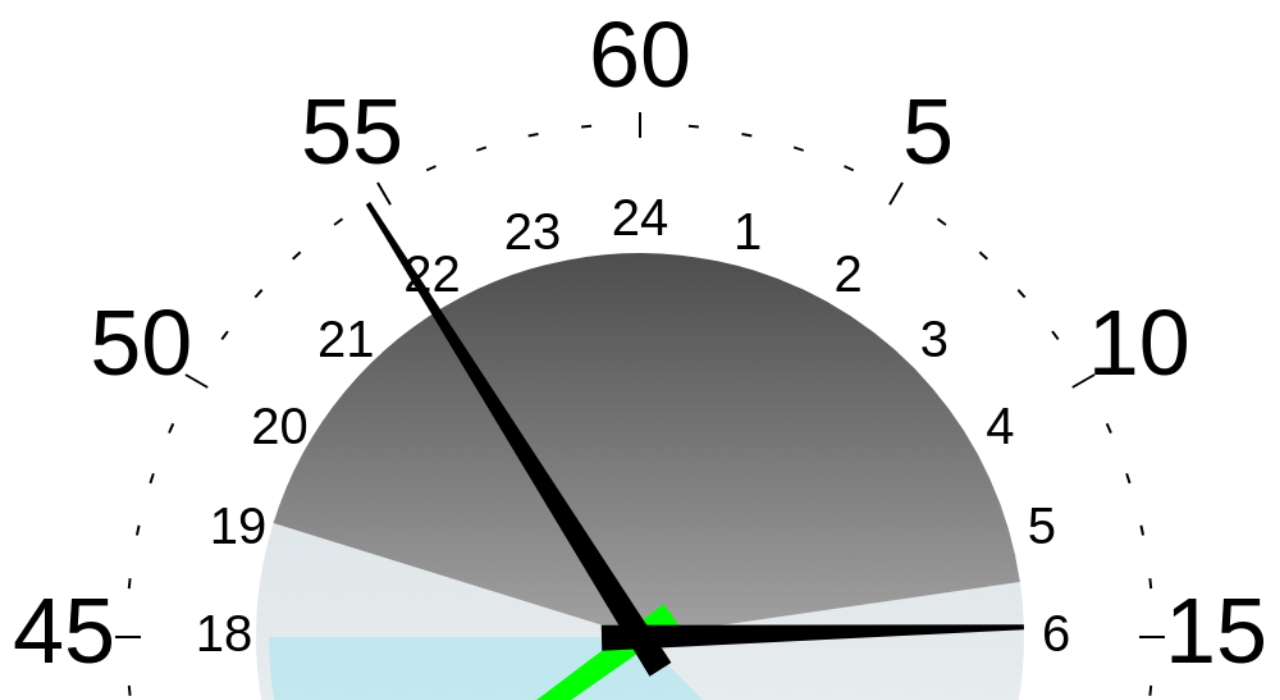
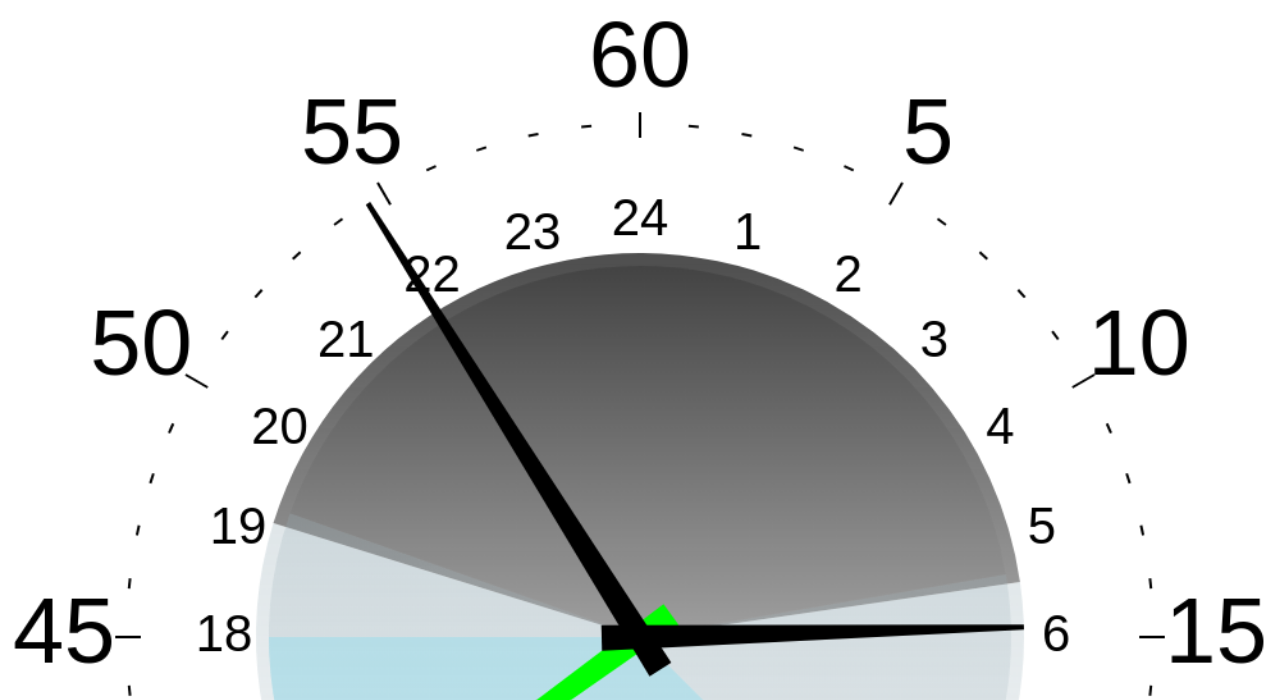
Before and after one commit to CyrilChi/24-h-clock, a plain HTML site: page index.html in a window 1280 px wide. Shown: the part 100-800 px from the top of the page. Drawn offline with nearby package versions, Linux system fonts and the light colour scheme.

Commit message:
Adding sunrise and sunset times for 7 days ago

```diff
--- a/index.html
+++ b/index.html
@@ -13,7 +13,7 @@
     </div>
   </body>
   <script type="module">
-    import { InitTime, SunTime } from './timeClass.js';
+    import { InitTime } from './timeClass.js';
     var canvas, ctx, clockRadius, ratio;
     $(function () {
       init();
@@ -36,10 +36,14 @@
     }
 
     function drawScene() {
-      var T = new InitTime(new Date());
+      let t = new Date();
+      var T = new InitTime(t);
       var nowTime = T.getCurrentTime();
-      var S = new SunTime(nowTime);
-      var sunTime = S.getSunTime();
+      var sunTime = T.getSunTime();
+      // n 天前时间
+      let nDaysAgo = 7;
+      var T2 = new InitTime(new Date(t.setDate(t.getDate() - nDaysAgo)));
+      var sunTime2 = T2.getSunTime();
       // save current context
       $('#dataText').text(`${nowTime.y}年${nowTime.m}月${nowTime.d}日 周${nowTime.w}`);
 
@@ -82,6 +86,46 @@
       let linearGradient1 = ctx.createLinearGradient(0, 400, 0, 0);
       linearGradient1.addColorStop(0, 'white');
       linearGradient1.addColorStop(1, 'rgba(0,0,0,0.9)');
+      ctx.fillStyle = linearGradient1;
+      ctx.fill();
+      ctx.restore();
+
+      // draw n 天前 日出扇形
+      ctx.save();
+      ctx.beginPath();
+      ctx.moveTo(clockRadius, clockRadius);
+      ctx.arc(
+        clockRadius,
+        clockRadius,
+        clockRadius * 0.58,
+        (Math.PI * (sunTime2.sunriseHours + sunTime2.sunriseMinutes / 60 - 6)) / 12,
+        (Math.PI * (sunTime2.sunsetHours + sunTime2.sunsetMinutes / 60 - 6)) / 12,
+        false
+      );
+      ctx.closePath();
+      let linearGradient4 = ctx.createLinearGradient(0, 0, 0, 500);
+      linearGradient2.addColorStop(0, 'rgba(152,174,183,0.4)');
+      linearGradient2.addColorStop(1, 'rgba(152,174,183,0.01)');
+      ctx.fillStyle = linearGradient2;
+      ctx.fill();
+      ctx.restore();
+
+      // draw n 天前日落扇形
+      ctx.save();
+      ctx.beginPath();
+      ctx.moveTo(clockRadius, clockRadius);
+      ctx.arc(
+        clockRadius,
+        clockRadius,
+        clockRadius * 0.58,
+        (Math.PI * (sunTime2.sunsetHours + sunTime2.sunsetMinutes / 60 - 6)) / 12,
+        (Math.PI * (sunTime2.sunriseHours + sunTime2.sunriseMinutes / 60 - 6)) / 12,
+        false
+      );
+      ctx.closePath();
+      let linearGradient3 = ctx.createLinearGradient(0, 400, 0, 0);
+      linearGradient1.addColorStop(0, 'white');
+      linearGradient1.addColorStop(1, 'rgba(0,0,0,0.8)');
       ctx.fillStyle = linearGradient1;
       ctx.fill();
       ctx.restore();
--- a/timeClass.js
+++ b/timeClass.js
@@ -2,8 +2,8 @@
  * @Author: CyrilChi chiyongmail@163.com
  * @Date: 2023-08-15 11:27:30
  * @LastEditors: CyrilChi chiyongmail@163.com
- * @LastEditTime: 2023-08-15 13:57:19
- * @FilePath: /24-h-clock/index.js
+ * @LastEditTime: 2023-08-17 13:28:21
+ * @FilePath: /24-h-clock/timeClass.js
  * @Description:
  *
  * Copyright (c) 2023 by ${git_name_email}, All Rights Reserved.
@@ -22,18 +22,13 @@ export class InitTime {
     const seconds = this.time.getSeconds();
     const hour = hours + minutes / 60;
     const minute = minutes + seconds / 60;
-    console.log({ y: year, m: month, d: day, w: week, hs: hours, ms: minutes, h: hour, mm: minute, s: seconds });
     return { y: year, m: month, d: day, w: week, hs: hours, ms: minutes, h: hour, mm: minute, s: seconds };
   }
-}
-export class SunTime {
-  constructor(time) {
-    this.time = time;
-  }
+
   getSunTime() {
     // 日出时间计算
-    let sunrise = calcnew(1, 39.9, 116.4, this.time.y, this.time.m, this.time.d);
-    let sunset = calcnew(2, 39.9, 116.4, this.time.y, this.time.m, this.time.d);
+    let sunrise = calcnew(1, 39.9, 116.4, this.getCurrentTime().y, this.getCurrentTime().m, this.getCurrentTime().d);
+    let sunset = calcnew(2, 39.9, 116.4, this.getCurrentTime().y, this.getCurrentTime().m, this.getCurrentTime().d);
     let sunriseHours = sunrise.getHours();
     let sunriseMinutes = sunrise.getMinutes();
     let sunsetHours = sunset.getHours();
```
